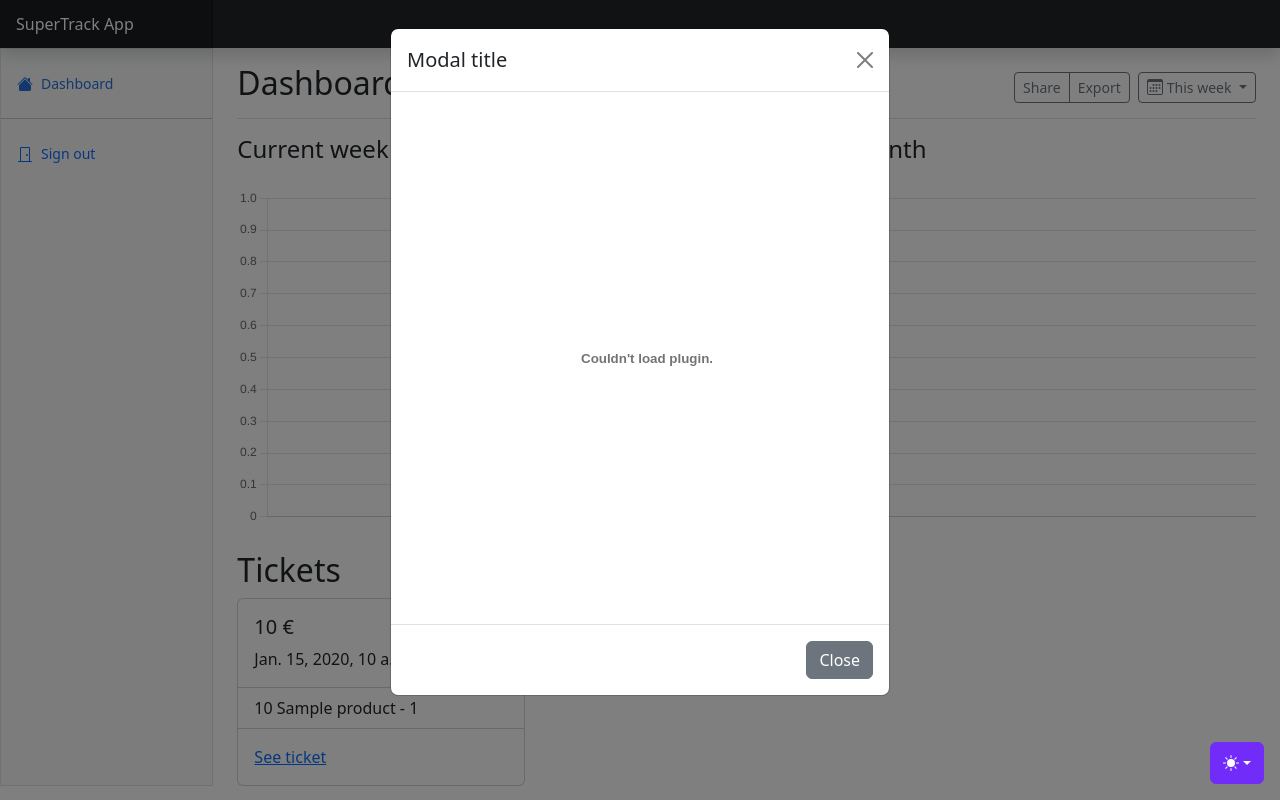
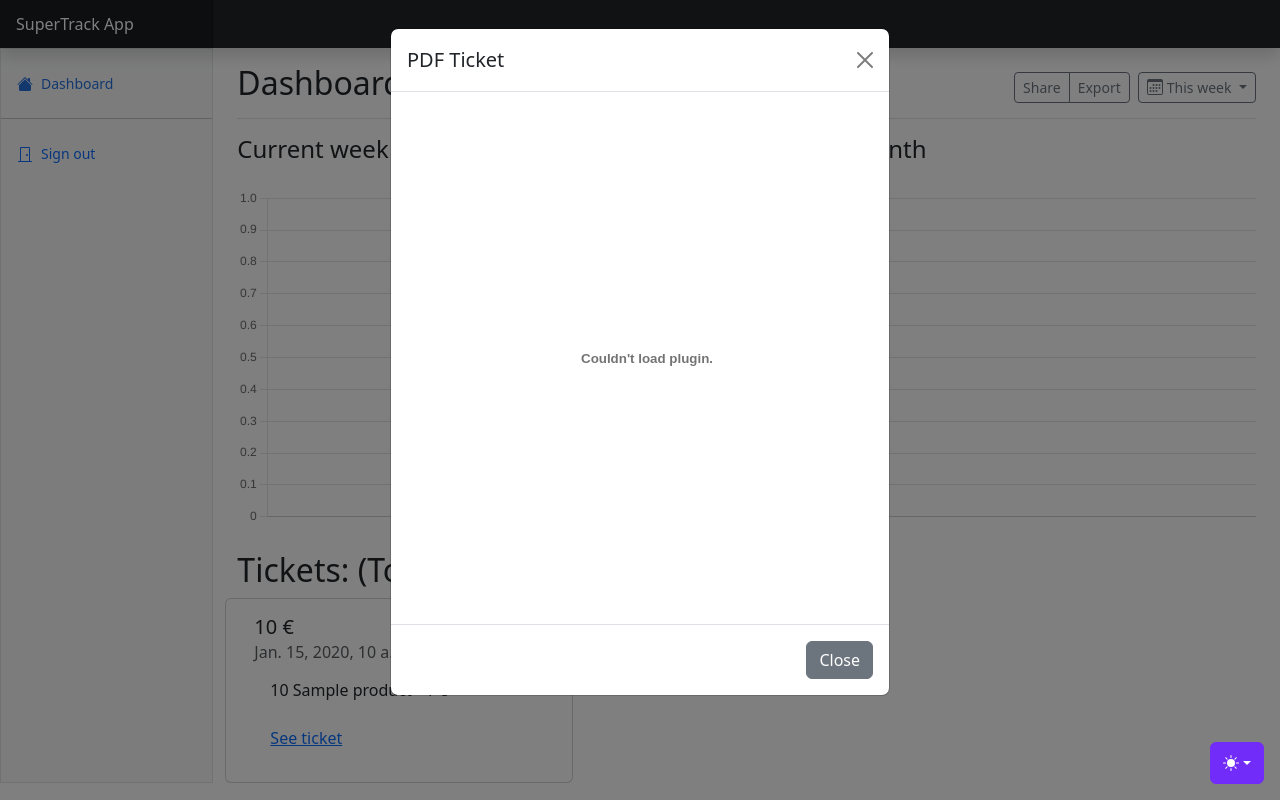
Before and after one commit to GoodCod3/supertrack, a Django app: template supertrack/apps/dashboards/templates/home.html in a window 1280 px wide, after a click on "See ticket". Run offline with Django 5.2, Linux system fonts and the light colour scheme; the template is opened without the code that fills it: most values are stand-ins (such as "Sample title", 1, 10 or a date in 2020); some libraries are stand-ins or nearby versions.

Commit message:
Dashboard changes

```diff
--- a/supertrack/apps/dashboards/templates/home.html
+++ b/supertrack/apps/dashboards/templates/home.html
@@ -51,46 +51,77 @@
   </div>
 </div>
 
-<h2>Tickets</h2>
-{% for ticket in tickets_month%}
-<div class="card" style="width: 18rem;">
+<h2>Tickets: (Total: {{total_tickets_month}} €)</h2>
+<div class="row">
+  {% for ticket in tickets_month %}
+  <div class="card col-sm-12 col-md-6 col-xl-4">
     <div class="card-body">
       <h5 class="card-title">{{ticket.total}} €</h5>
-      <p class="card-text">{{ticket.paid_at}}</p>
-    </div>
+      <h6 class="card-subtitle mb-2 text-body-secondary">{{ticket.paid_at}}</h6>
       <ul class="list-group list-group-flush">
         {% for product in ticket.products %}
         <li class="list-group-item">
-                {{product.quantity}} {{product.name}} - {{product.total_price}}
+          {{product.quantity}} {{product.name}} - {{product.total_price}} €
         </li>
         {% endfor %}
       </ul>
       <div class="card-body">
-      <a href="#" data-bs-toggle="modal" data-bs-target="#ticket-{{ticket.id}}" class="card-link">See ticket</a>
+        <a
+          href="#"
+          data-bs-toggle="modal"
+          data-bs-target="#ticket-{{ticket.id}}"
+          class="card-link"
+          >See ticket</a
+        >
+      </div>
     </div>
   </div>
 
-  <div class="modal fade" id="ticket-{{ticket.id}}" tabindex="-1" aria-labelledby="exampleModalLabel" aria-hidden="true">
+  <div
+    class="modal fade"
+    id="ticket-{{ticket.id}}"
+    tabindex="-1"
+    aria-labelledby="modalticket-{{ticket.id}}"
+    aria-hidden="true"
+  >
     <div class="modal-dialog">
       <div class="modal-content">
         <div class="modal-header">
-          <h1 class="modal-title fs-5" id="exampleModalLabel">Modal title</h1>
-          <button type="button" class="btn-close" data-bs-dismiss="modal" aria-label="Close"></button>
+          <h1 class="modal-title fs-5" id="modalticket-{{ticket.id}}">
+            PDF Ticket
+          </h1>
+          <button
+            type="button"
+            class="btn-close"
+            data-bs-dismiss="modal"
+            aria-label="Close"
+          ></button>
         </div>
         <div class="modal-body">
-            <embed id="embedded_pdf" src="data:application/pdf;base64,{{ ticket.pdf }}" type="application/pdf" width="480" height="500">
-
+          <embed
+            id="embedded_pdf"
+            src="data:application/pdf;base64,{{ ticket.pdf }}"
+            type="application/pdf"
+            width="480"
+            height="500"
+          />
         </div>
         <div class="modal-footer">
-          <button type="button" class="btn btn-secondary" data-bs-dismiss="modal">Close</button>
+          <button
+            type="button"
+            class="btn btn-secondary"
+            data-bs-dismiss="modal"
+          >
+            Close
+          </button>
         </div>
       </div>
     </div>
   </div>
+
   {% endfor %}
-{% endblock body %}
-
-{% block extrajs %}
+</div>
+{% endblock body %} {% block extrajs %}
 <script type="text/javascript">
   const ctx = document.getElementById('myChart')
   // eslint-disable-next-line no-unused-vars
--- a/supertrack/apps/dashboards/views.py
+++ b/supertrack/apps/dashboards/views.py
@@ -121,7 +121,9 @@ class HomeView(TemplateView):
         )
 
         tickets_data = []
+        total_tickets_month = 0
         for ticket in tickets_month:
+            total_tickets_month += ticket.total
             ticket_pdf = ticket.image.path if ticket.image else None
             if ticket_pdf:
                 pdf_content = None
@@ -130,6 +132,7 @@ class HomeView(TemplateView):
                     pdf_content = base64.b64encode(pdf_file.read()).decode()
             ticket_info = {
                 'total': ticket.total,
+                'id': ticket.pk,
                 'paid_at': ticket.paid_at.strftime('%Y-%m-%d'),
                 'pdf': pdf_content,
                 'products': []
@@ -146,5 +149,6 @@ class HomeView(TemplateView):
             tickets_data.append(ticket_info)
 
         context["tickets_month"] = tickets_data
+        context["total_tickets_month"] = "%.2f" % total_tickets_month
 
         return context
```
Lines whose indentation alone changed are shown as unchanged.
